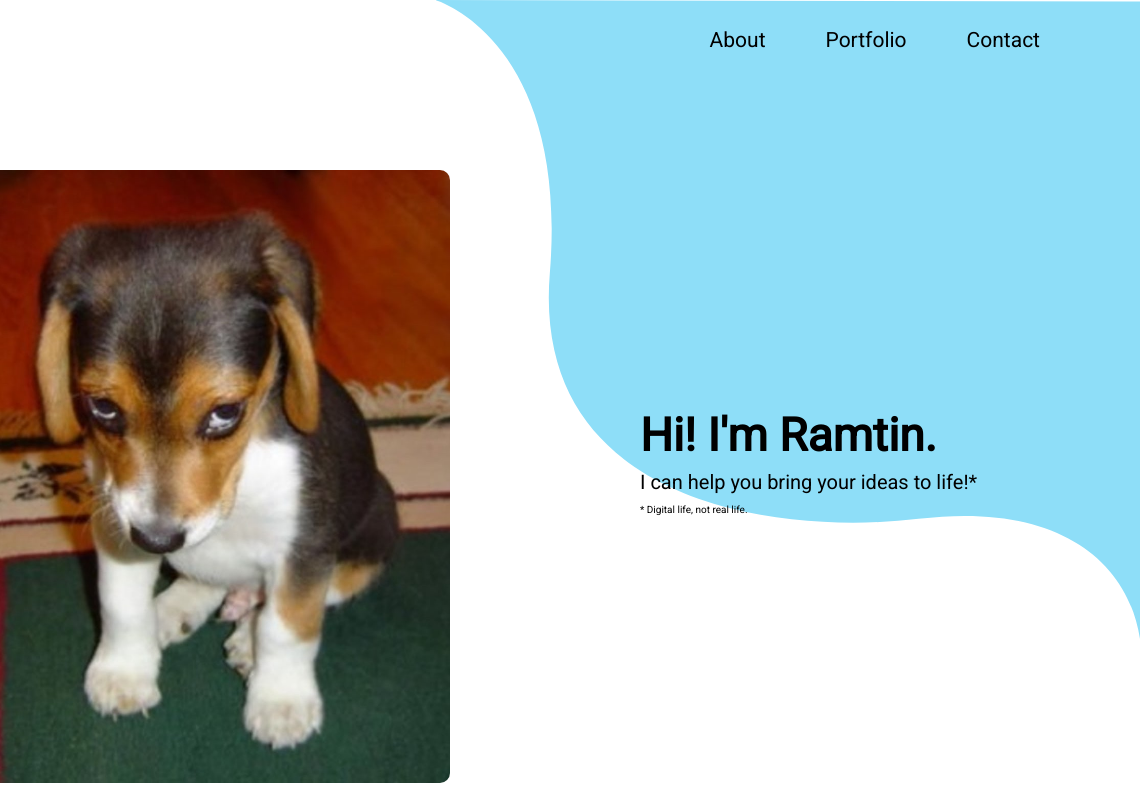
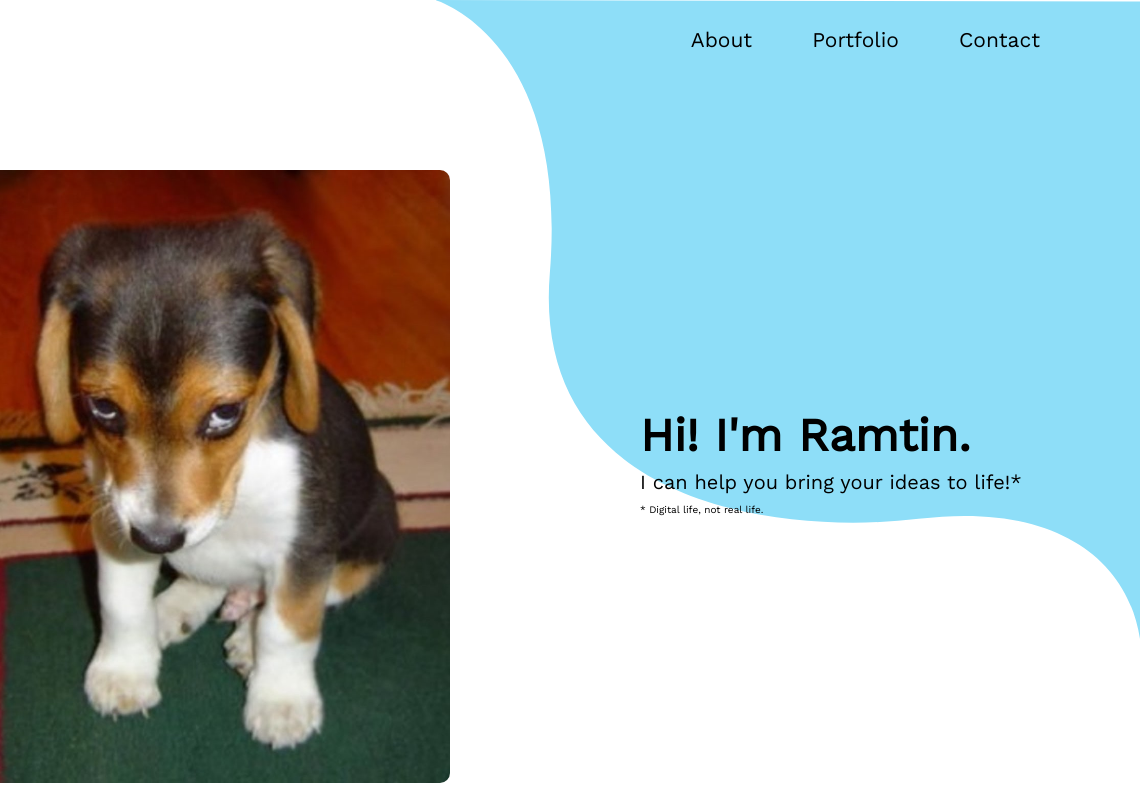
Before and after one commit to rradfar/portfolio, a website: page index.html in a window 1280 px wide. Shown: the top 800 px of the page, 140-1280 px from the left. Drawn offline with nearby package versions, Linux system fonts and the light colour scheme.

Commit message:
Change the main font family

```diff
--- a/scss/_variables.scss
+++ b/scss/_variables.scss
@@ -8,7 +8,7 @@ $color-black-primary: #000000;
 $color-black-secondary: #181818;
 
 // FONTS
-$font-sans-serif: "Roboto", sans-serif;
+$font-sans-serif: "Work Sans", sans-serif;
 $font-weight-light: 300;
 $font-weight-normal: 400;
 $font-weight-bold: 600;
--- a/scss/main.scss
+++ b/scss/main.scss
@@ -1,5 +1,5 @@
 // FONTS
-@import url("https://fonts.googleapis.com/css2?family=Roboto&display=swap");
+@import url("https://fonts.googleapis.com/css2?family=Work+Sans&display=swap");
 
 // PARTIALS
 @import "variables";
```
Also changed, not shown: css/main.css.
